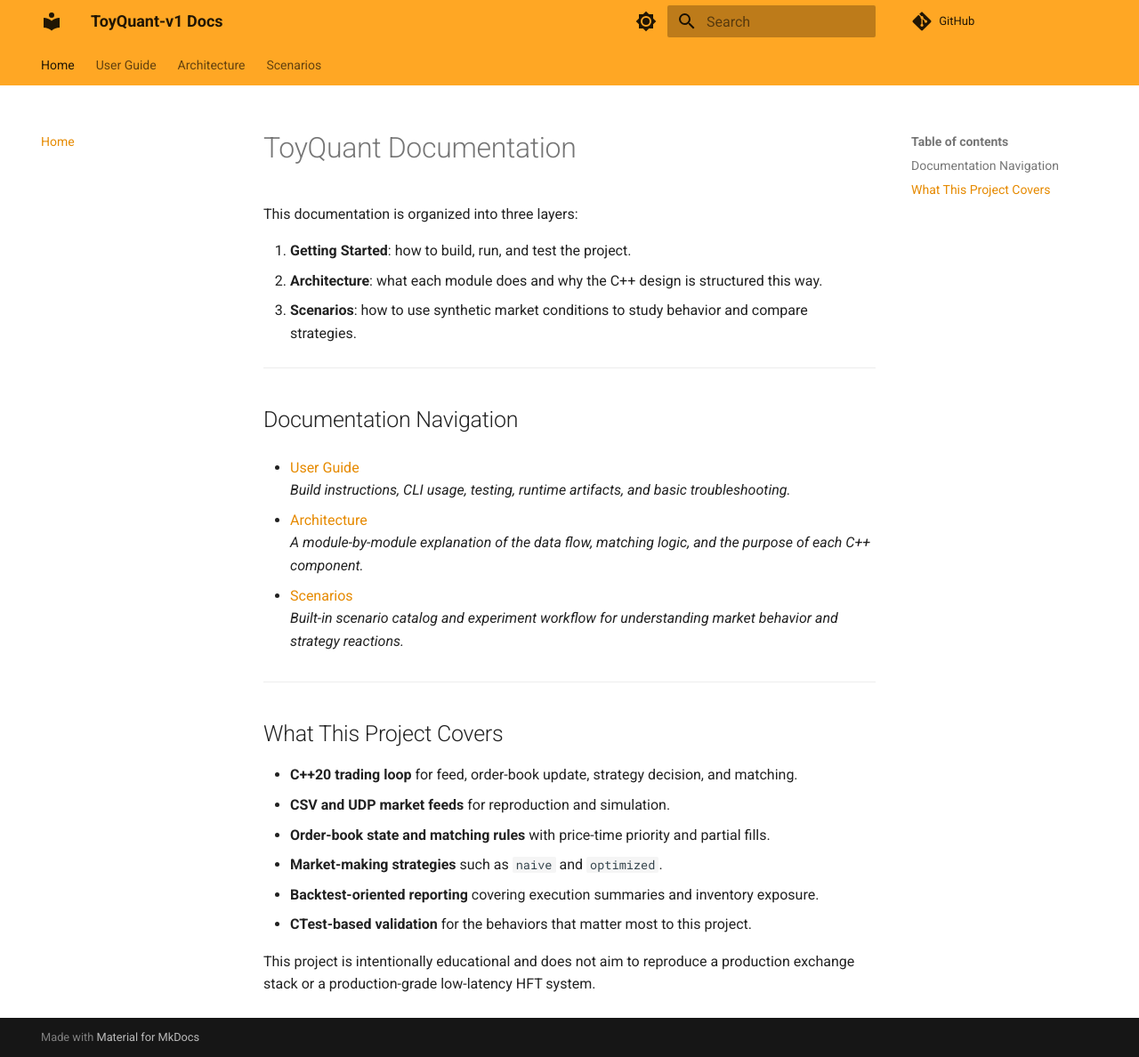
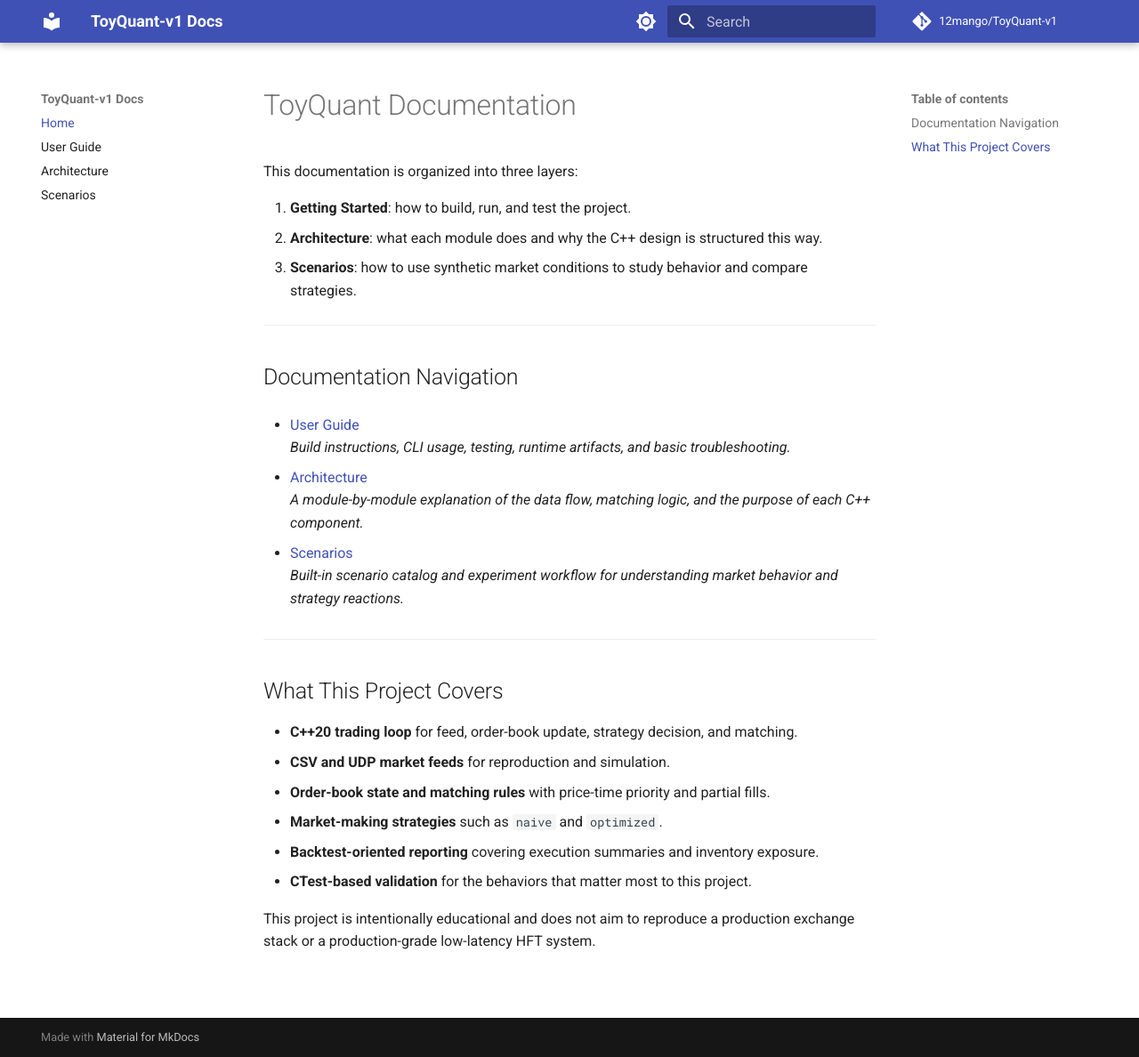
Before and after one commit to 12mango/ToyQuant-v1, an MkDocs documentation site: the page built from docs/index.md, in a window 1280 px wide and 1188 px high. Shown: the whole window at 89% size. Built offline with MkDocs 1.6.1 and Material for MkDocs 9.7.7, drawn with Linux system fonts in a browser that asks for light colours; comment, search, counter and statistics services are not loaded.

Commit message:
feat: new mkdocs config

```diff
--- a/mkdocs.yml
+++ b/mkdocs.yml
@@ -2,22 +2,22 @@ site_name: ToyQuant-v1 Docs
 site_description: Technical Documentation for ToyQuant-v1 C++20 Trading Engine Demo.
 site_url: https://12mango.github.io/ToyQuant-v1/
 repo_url: https://github.com/12mango/ToyQuant-v1
+repo_name: 12mango/ToyQuant-v1
 
 theme:
   name: material
   language: en
   palette:
-    # Light/Dark mode settings
     - media: "(prefers-color-scheme: light)"
       scheme: default
-      primary: orange
+      primary: slate
       accent: deep orange
       toggle:
         icon: material/brightness-7
         name: Switch to dark mode
     - media: "(prefers-color-scheme: dark)"
       scheme: slate
-      primary: orange
+      primary: slate
       accent: deep orange
       toggle:
         icon: material/brightness-4
@@ -26,9 +26,9 @@ theme:
   features:
     - content.code.copy
     - navigation.expand
-    - navigation.tabs
     - navigation.sections
     - navigation.top
+    - navigation.tracking
     - header.autohide
 
 nav:
@@ -38,10 +38,17 @@ nav:
   - Scenarios: SCENARIOS.md
 
 markdown_extensions:
+  - toc:
+      permalink: true
+      toc_depth: 2
   - pymdownx.highlight:
       anchor_linenums: true
       line_spans: __span
       pygments_lang_class: true
   - pymdownx.inlinehilite
   - pymdownx.snippets
-  - pymdownx.superfences
+  - pymdownx.superfences:
+      custom_fences:
+        - name: mermaid
+          class: mermaid
+          format: !!python/name:pymdownx.superfences.fence_code_format
```
